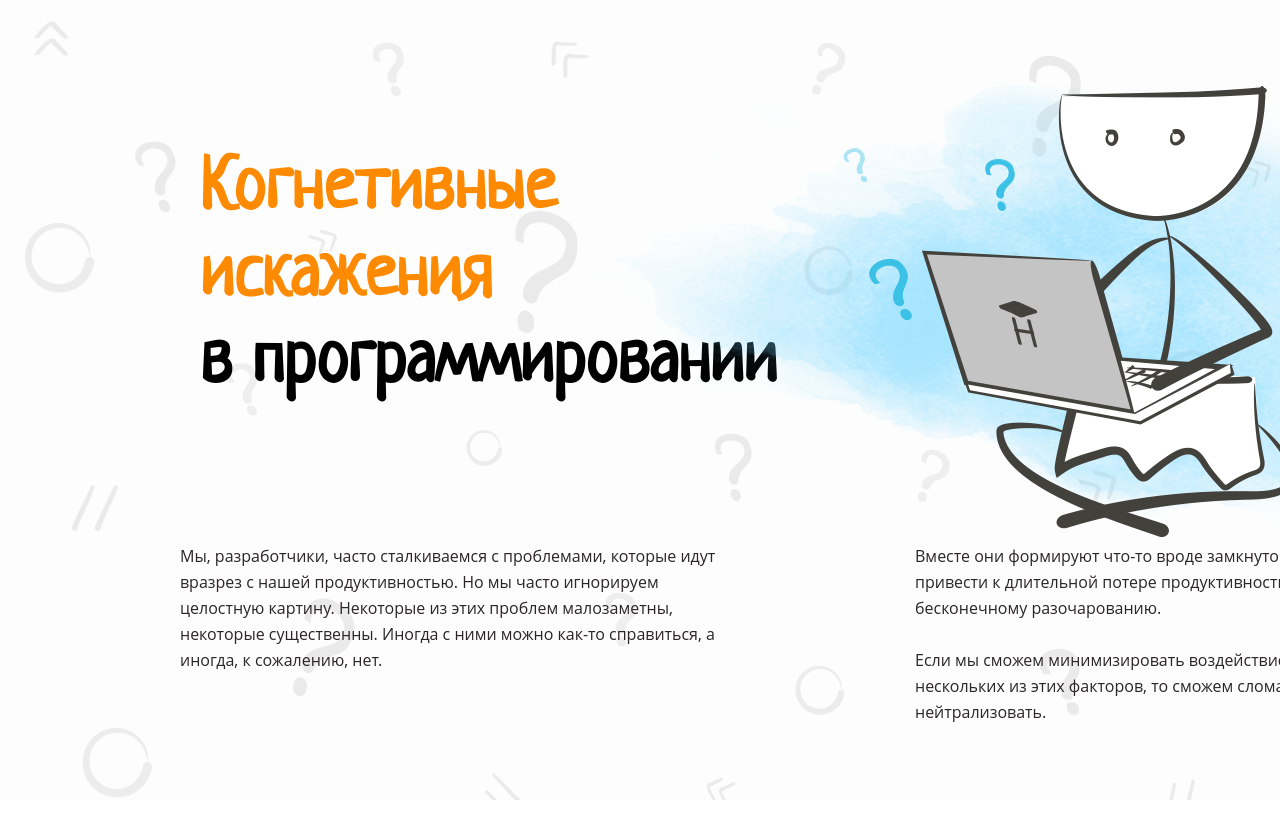
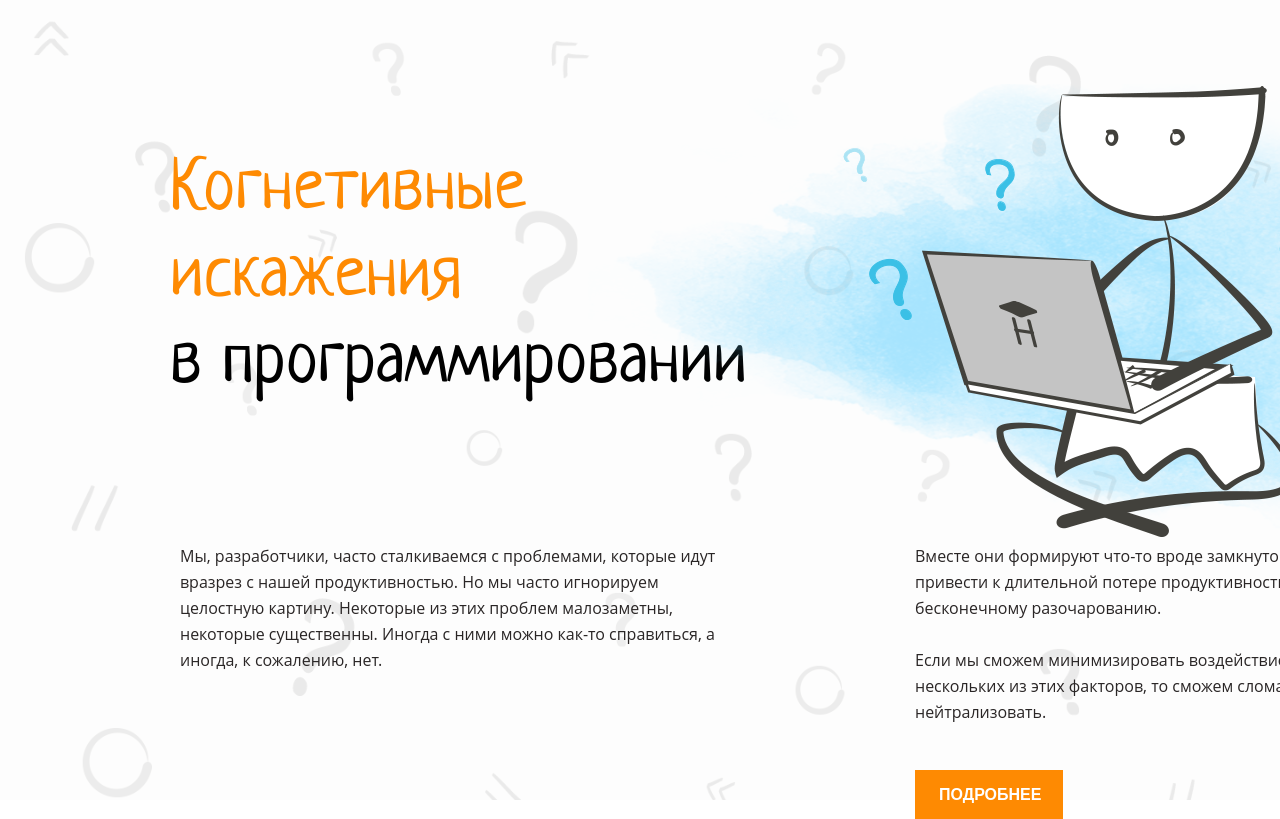
Before and after one commit to MostOfLuck/layout-designer-project-58, a website: page src/index.html in a window 1280 px wide. Shown: the top 819 px of the page. Drawn offline with Linux system fonts and the light colour scheme; a web font is replaced by a local one.

Commit message:
update index.html and style.css

```diff
--- a/src/index.html
+++ b/src/index.html
@@ -5,15 +5,17 @@
   <meta name="viewport" content="width=device-width, initial-scale=1.0">
   <title>layout-designer-project-58-MostOfLuck</title>
   <link rel="stylesheet" href="style.css">
+  </a>
 </head>
 <body>
   <header></header>
   <main>
-    <h1 class="maon-title"><span class="orange">Когнетивные</span><br><span class="orange">искажения</span><br>в программировании</h1>
+    <h1 class="main-title"><span class="orange">Когнетивные</span><br><span class="orange">искажения</span><br>в программировании</h1>
     <div class="main-tota"></div>
     <div class="text-block-container">
       <div class="text-block1">Мы, разработчики, часто сталкиваемся с проблемами, которые идут вразрез с нашей продуктивностью. Но мы часто игнорируем целостную картину. Некоторые из этих проблем малозаметны, некоторые существенны. Иногда с ними можно как-то справиться, а иногда, к сожалению, нет.</div>
       <div class="text-block2">Вместе они формируют что-то вроде замкнутого цикла, и это может привести к длительной потере продуктивности, багам и бесконечному разочарованию. <br> <br> Если мы сможем минимизировать воздействие одного или нескольких из этих факторов, то сможем сломать и цикл, а остатки нейтрализовать.</div>
+      <button class="btn">ПОДРОБНЕЕ</button>
     </div>
   </main>
   <footer></footer>
--- a/src/style.css
+++ b/src/style.css
@@ -13,7 +13,9 @@
   line-height: 1.6em;
   color: #2A2626;
 }
-
+body {
+  overflow-x: hidden;
+}
 h1 {
   font-size: 72px;
   line-height: 1.2em;
@@ -73,6 +75,7 @@ left: 580px;
 .main-tota {
   position: relative;
   background-repeat: no-repeat;
+  box-sizing: border-box;
 }
 h1 {
   position: absolute;
@@ -85,11 +88,14 @@ h1 {
   color: var(--primary);
 }
 
-.maon-title {
-  left: 200px;
+.main-title {
+  width: 1138px;
+  height: 258px;
   top: 100px;
-  height: 258px;
+  left: 170px;
+  font-weight: 300;
 }
+
 .dark {
   color: var(--dark);
 }
@@ -152,3 +158,30 @@ left: 900px;
   justify-content: center;
   position: absolute;
 }
+.btn {
+  display: inline-block;
+  background: #FE8A02;
+  color: #fff;
+  padding: 12px 24px;
+  margin-top: 30px;
+  font-size: 16px;
+  font-weight: bold;
+  text-decoration: none;
+  border: none;
+  cursor: pointer;
+  width: 148px;
+  height: 49px;
+}
+
+.btn:hover {
+  background: #F57C00;
+}
+
+.btn {
+  position: absolute;
+top: 740px;
+left: 915px;
+bottom: 300px;
+padding: 11px, 23px, 12px, 24px;
+gap: 12px;
+}
```
